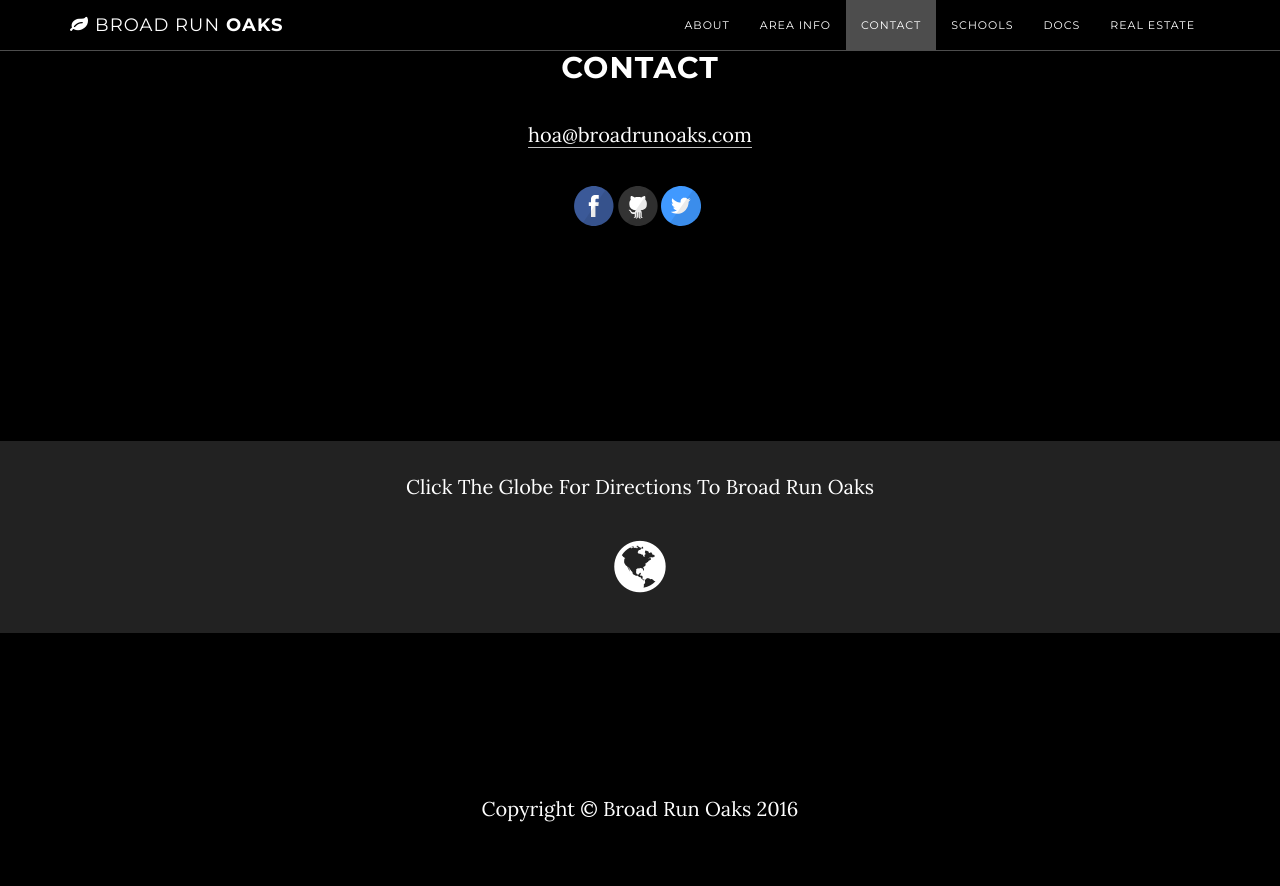
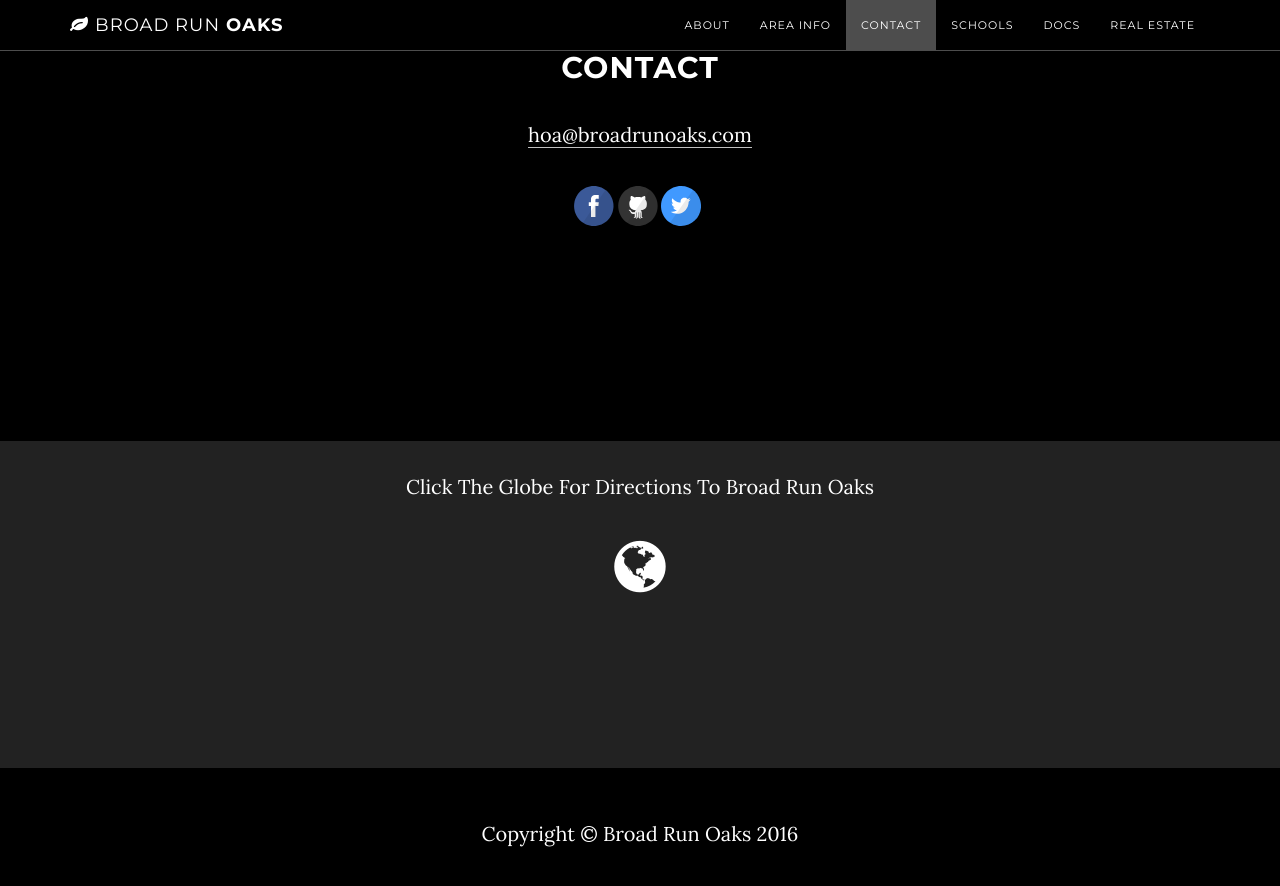
Before and after one commit to BroadRunOaks/broadrunoaks.github.io, a Jekyll site: the page built from index.html, in a window 1280 px wide and 900 px high, scrolled down 3912 px. Shown: the top 886 px of the window. Built offline with Jekyll 4.4.1, drawn with Linux system fonts in a browser that asks for light colours; Markdown is read by kramdown in place of the engine named in the settings.

Commit message:
Update map.html

```diff
--- a/_includes/map.html
+++ b/_includes/map.html
@@ -6,8 +6,9 @@
                 <p>Click The Globe For Directions To {{site.title}}</p>
                 <p onclick = "window.location='https://www.google.com/maps/place/Broad+Run+Oaks/@38.7782337,-77.6129419,15z/data=!3m1!4b1!4m2!3m1!1s0x89b666fce64b110d:0xc95e47d13e174b9e'">
                   <i class="fa fa-globe fa-3x"></i>
+                  <div id="map"></div>
                 </p>
             </div>
         </div>
-        <div id="map"></div>
+
     </section>
```
